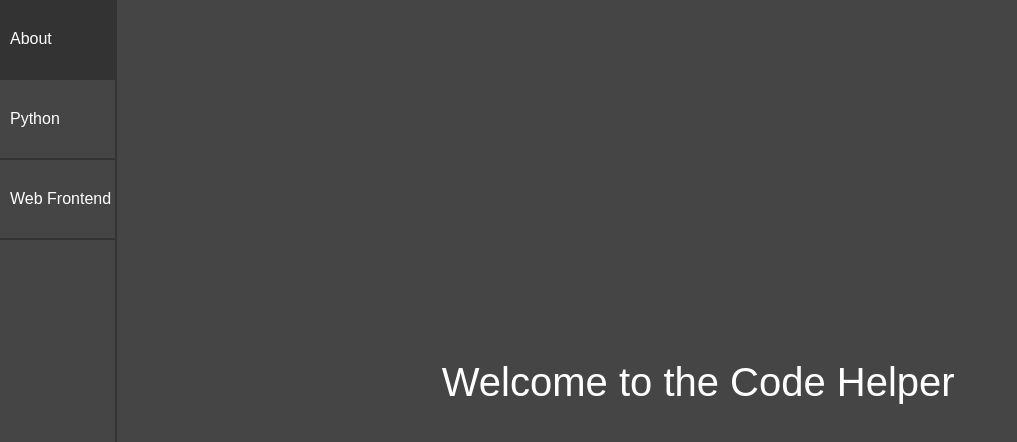
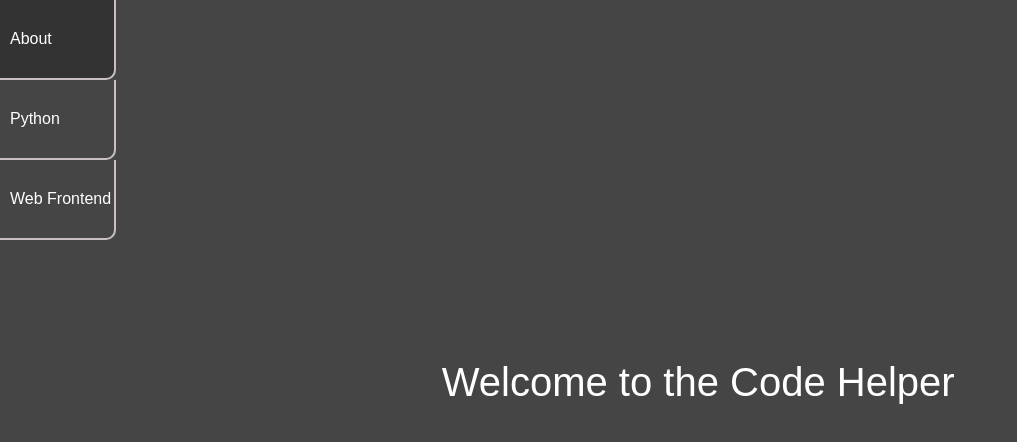
Before and after one commit to InspirationWisdom/Code_Helper_Web, a Vue app in the folder src/Frontend/: page /home in a window 1280 px wide. Shown: the top 442 px of the page, without its empty margins (0-1017 px from the left). Built offline with nearby package versions, Linux system fonts and the light colour scheme.

Commit message:
Update: changed layout of side bar

```diff
--- a/src/Frontend/src/components/sidebar.vue
+++ b/src/Frontend/src/components/sidebar.vue
@@ -13,30 +13,29 @@
 </template>
 
 <style scope>
-    *{
-        margin: 0;
-        padding: 0;
-        font-family: 'Poppins', sans-serif;
-        box-sizing: border-box;
-    }
+    @import '../assets/base.css';
 
     .leftbar{
         width: 10%;
         height: 100vh;
-        border-right: #333 2px solid;
         background: #454545;
-        margin: 10px;
     }
 
     .list ul{
         list-style: none;
+        display: flex;
+        flex-direction: column;
     }
 
     .list ul li{
         padding: 30px 0px 30px 10px;
         color: #fff;
         cursor: pointer;
-        border-bottom: #333 2px solid;
+        border-bottom: rgb(202, 192, 192) 2px solid;
+        border-right: rgb(202, 192, 192) 2px solid;
+        border-radius: 0px 0px 10px 0px ;
+        border-top: none;
+        border-left: none;
     }
 
      .list ul li a{
@@ -46,5 +45,6 @@
 
     .list ul li:hover{
         background: #333;
- }
+        transition: all 0.3s;
+    }
 </style>
```
Also changed, not shown: 2 other files (tests, documents, lock files or other folders).
